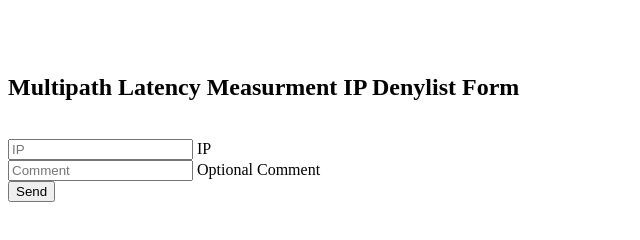
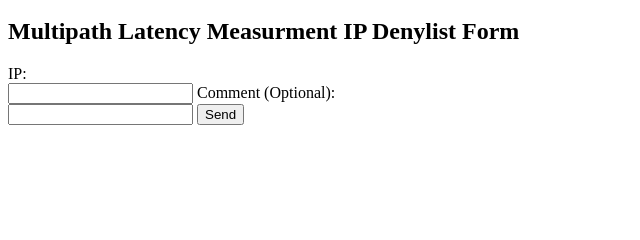
Before and after one commit to snl-columbia-university/snl-columbia-university.github.io, a plain HTML site: page index.html in a window 1280 px wide. Shown: the part 48-288 px from the top of the page, without its empty margins (0-640 px from the left). Drawn offline with Linux system fonts and the light colour scheme.

Commit message:
updated formatting again

```diff
--- a/index.html
+++ b/index.html
@@ -1,10 +1,10 @@
-<h1>Systems and Networking Lab</h1><br><br>
-<h2>Multipath Latency Measurment IP Denylist Form</h2><br>
+<h1>Systems and Networking Lab</h1>
+<h2>Multipath Latency Measurment IP Denylist Form</h2>
 <form method="POST" action="https://script.google.com/a/macros/columbia.edu/s/AKfycby3PdSqkmfLBOCy84FbZo0RNJ6p-3eczVi2v8-QuE4Yruqu5aU4FfB-sW_Sj0HYrCu7/exec" target="iframe">
-  <input name="IP" id="IP" type="text" placeholder="IP" required>
-  <label for="IP">IP</label><br>
-  <input name="Comment" id="Comment" type="text" placeholder="Comment">
-  <label for="Comment">Optional Comment</label><br>
+  <label for="IP">IP:</label><br>
+  <input name="IP" id="IP" type="text" required>
+  <label for="Comment">Comment (Optional):</label><br>
+  <input name="Comment" id="Comment" type="text">
   <button type="submit">Send</button>
 </form>
 
```
